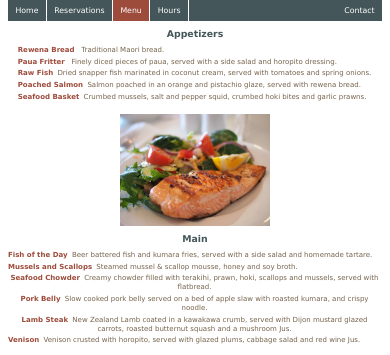
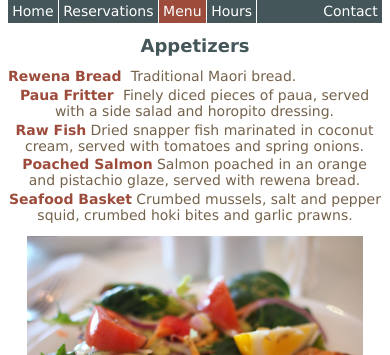
Before and after one commit to WebDevRoxy/HaukauRestaurant, a PHP site: page /Menu.html in a window 390 px wide. Shown: the part 140-495 px from the top of the page. Run offline with PHP 8.4, Linux system fonts and the light colour scheme.

Commit message:
PX Responsivness
Changed from VW to PX

```diff
--- a/Menu.css
+++ b/Menu.css
@@ -52,46 +52,54 @@ img{
     font-weight: normal;
 }
 
-@media screen and (max-width: 801px) {
+@media screen and (min-width: 800px) {
     .wrapper li{
-        font-size: 1.8vw;
+        font-size: 16px;
       }
 
       .wrapper li span{
-        font-size: 1.8vw;
+        font-size: 16px;
       }
 
       .beverages h3{
-          font-size: 1.8vw;
+          font-size: 16px;
       }
 
       .beverages ul li{
-          font-size: 1.8vw;
+          font-size: 16px;
       }
 
     .menuContainer h1{
-        font-size: 2.4vw;
+        font-size: 20px;
     }
+
+    img{
+        width: 70%;
+      }
   }
 
-@media screen and (min-width: 800px) {
+@media screen and (max-width: 801px) {
     .wrapper li{
-      font-size: 1.4vw;
+      font-size: 14px;
     }
 
     .wrapper li span{
-      font-size: 1.4vw;
+      font-size: 14px;
     }
 
     .beverages h3{
-        font-size: 1.4vw;
+        font-size: 14px;
     }
 
     .beverages ul li{
-        font-size: 1.4vw;
+        font-size: 14px;
     }
 
     .menuContainer h1{
-        font-size: 1.8vw;
+        font-size: 18px;
     }
+
+    img{
+        width: 90%;
+      }
   }
--- a/NavBar.css
+++ b/NavBar.css
@@ -34,17 +34,16 @@ li a {
   display: block;
   color: white;
   text-align: center;
-  padding: 1.7vw 1.9vw;
   text-decoration: none;
+  padding: 1vw 1.1vw;
 }
 
 li a:hover {
   background-color: #9D4C3C;
-  font-size: 2.4vw;
   transition: 0.4s;
 }
 
-img{
+.logo img{
   width: 40%;
   display: block;
   margin-left: auto;
@@ -53,17 +52,15 @@ img{
 
 @media screen and (min-width: 800px) {
   li{
-    font-size: 1.1vw;
+    font-size: 16px;
   }
 
-  li a {
-    padding: 1vw 1.1vw;
+}
+
+@media screen and (max-width: 801px) {
+  li{
+    font-size: 14px;
   }
-
-  li a:hover {
-    font-size: 1.4vw;
-  }
-
 }
 
 .selected{
@@ -76,3 +73,9 @@ iframe{
   margin-right: auto;
   width: 100%;
 }
+
+img{
+  display: block;
+  margin-left: auto;
+  margin-right: auto;
+}
```
Also changed, not shown: Contact.css (+11 -12 lines), HomePage.css (+16 -8 lines), Hours.css (+6 -6 lines).
